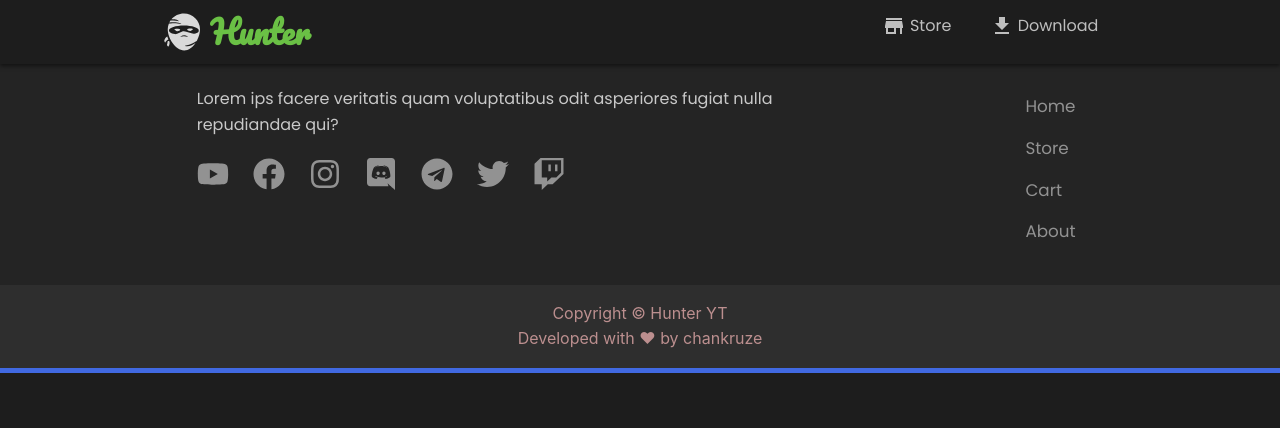
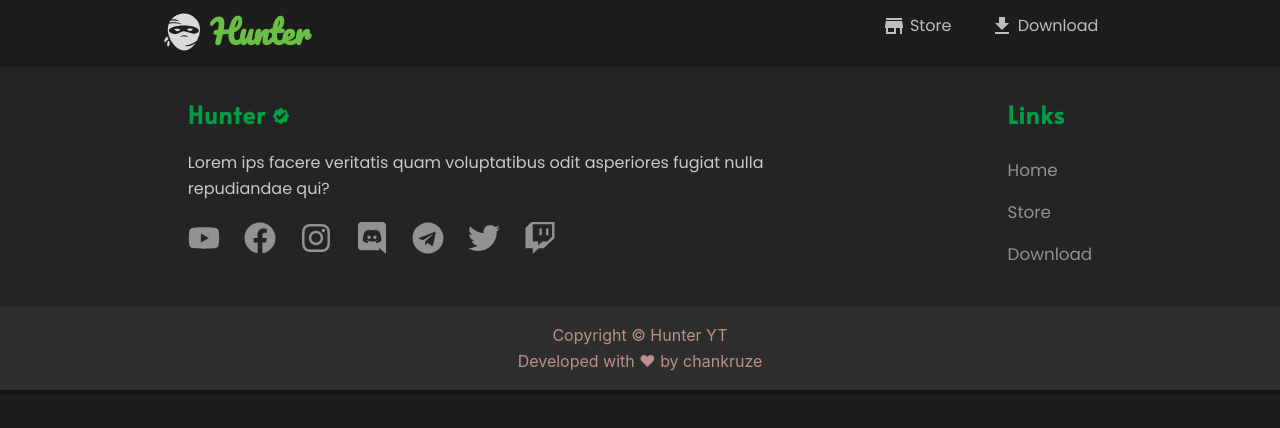
Before and after one commit to HunterNishant/Hunter, a React (Create React App) app: page /about in a window 1280 px wide. Shown: the top 428 px of the page. Built offline with nearby package versions, Linux system fonts and the light colour scheme.

Commit message:
Adds margin to footer & updates links
Signed-off-by: chankruze <chankruze@gmail.com>

```diff
--- a/src/components/Footer/Footer.module.css
+++ b/src/components/Footer/Footer.module.css
@@ -11,7 +11,8 @@
   align-items: center;
   justify-content: center;
   background: rgb(46, 46, 46);
-  border-bottom: 5px solid royalblue;
+  border-bottom: 5px solid rgb(19, 19, 19);
+  margin-top: 4rem;
 }
 
 .footer {
--- a/src/components/Footer/FooterLinks.js
+++ b/src/components/Footer/FooterLinks.js
@@ -25,12 +25,8 @@
     path: "/store",
   },
   {
-    title: "Cart",
-    path: "/cart",
-  },
-  {
-    title: "About",
-    path: "/about",
+    title: "Download",
+    path: "/download",
   },
 ];
 
```
